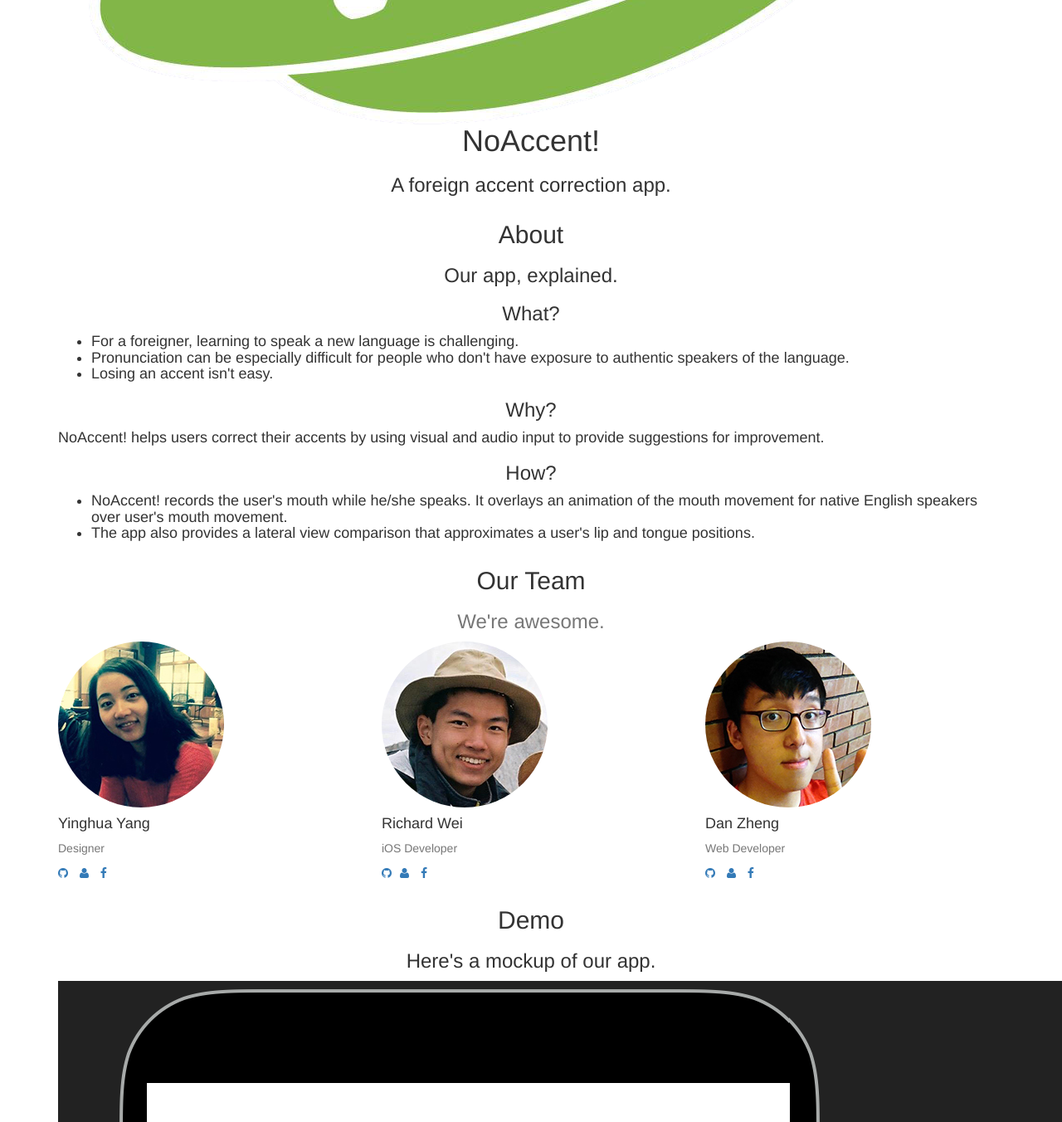
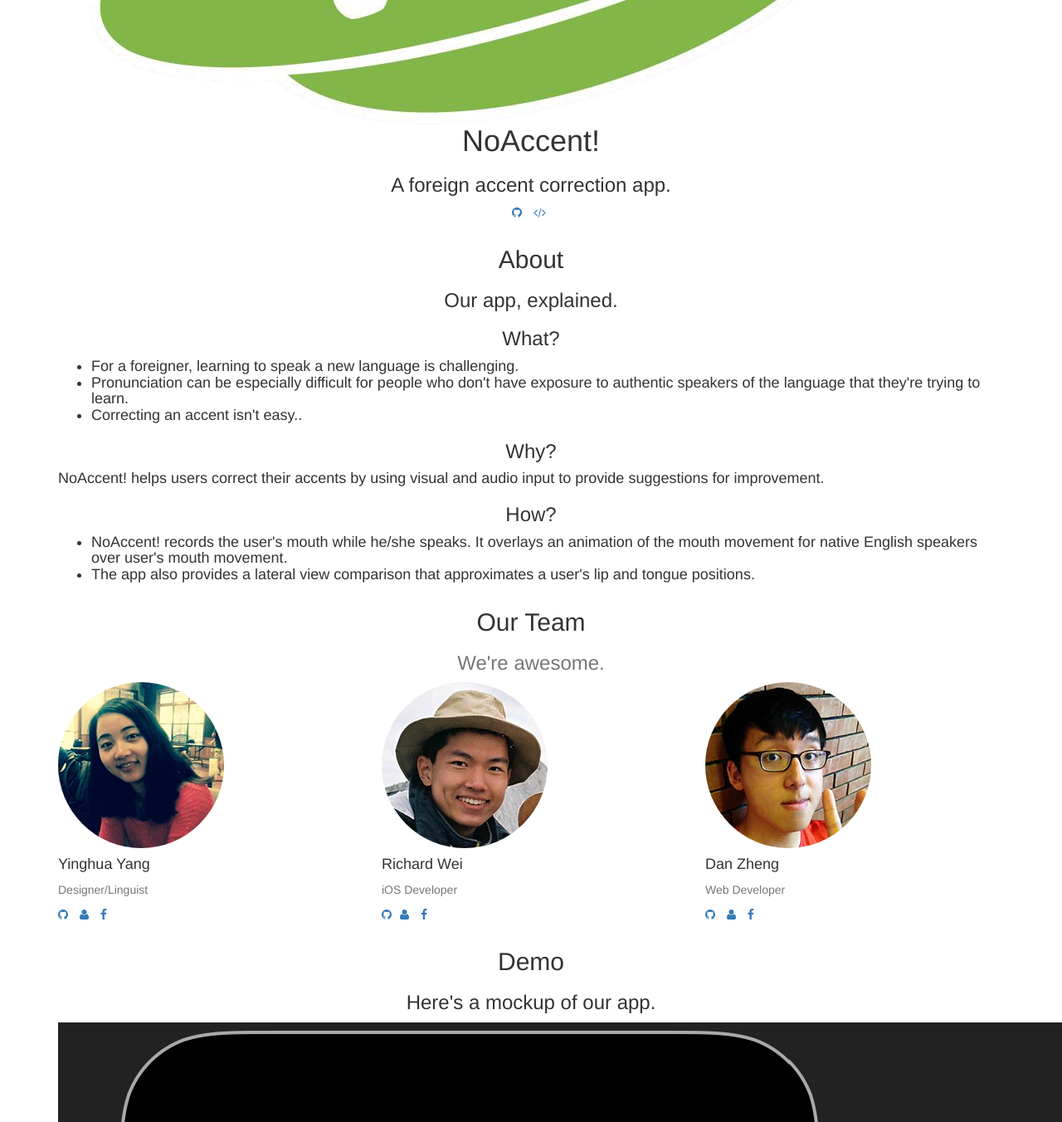
Before and after one commit to dan-zheng/NoAccent, a PHP site: page / in a window 1280 px wide; the page is wider, and only the part inside the window is pictured. Shown: the part 620-1972 px from the top of that part at 83% size. Run offline with PHP 8.4, Linux system fonts and the light colour scheme.

Commit message:
Add Github and Devpost buttons in html

```diff
--- a/web/index.php
+++ b/web/index.php
@@ -31,6 +31,12 @@
             <div class='section-module'>
                 <h1 class='section-center section-divider text-center' id='title'><img id='cat' src='cat-nobg.png'></img>NoAccent!</h1>
                 <h3 class='section-divider' id='subtitle'>A foreign accent correction app.</h3>
+                <ul class="list-inline social-buttons">
+                    <li><a id='big-icon' href="https://github.com/Dan-Zheng/No-Accent" target="_blank"><i class="fa fa-github"></i></a>
+                    </li>
+                    <li><a id='big-icon' href="http://devpost.com/software/accent" target="_blank"><i class="fa fa-code"></i></a>
+                    </li>
+                </ul>
           </div>
         </div>
     </section>
@@ -44,8 +50,8 @@
                 <h4 class="white">
                     <ul>
                         <li>For a foreigner, learning to speak a new language is challenging.</li>
-                        <li>Pronunciation can be especially difficult for people who don't have exposure to authentic speakers of the language.</li>
-                        <li>Losing an accent isn't easy.</li>
+                        <li>Pronunciation can be especially difficult for people who don't have exposure to authentic speakers of the language that they're trying to learn.</li>
+                        <li>Correcting an accent isn't easy..</li>
                     </ul>
                 </h4>
                 <h3 class='purple heavy relative-center section-center section-divider text-center'>Why?</h3>
@@ -77,7 +83,7 @@
                         <div class="team-member">
                             <img src="img/team/yinghua.jpg" class="img-responsive img-circle" alt="">
                             <h4>Yinghua Yang</h4>
-                            <p class="text-muted">Designer</p>
+                            <p class="text-muted">Designer/Linguist</p>
                             <ul class="list-inline social-buttons">
                                 <li><a href="https://github.com/yinghuayang" target="_blank"><i class="fa fa-github"></i></a>
                                 </li>
```
Also changed, not shown: web/css/index.css (+19 -1 lines).
